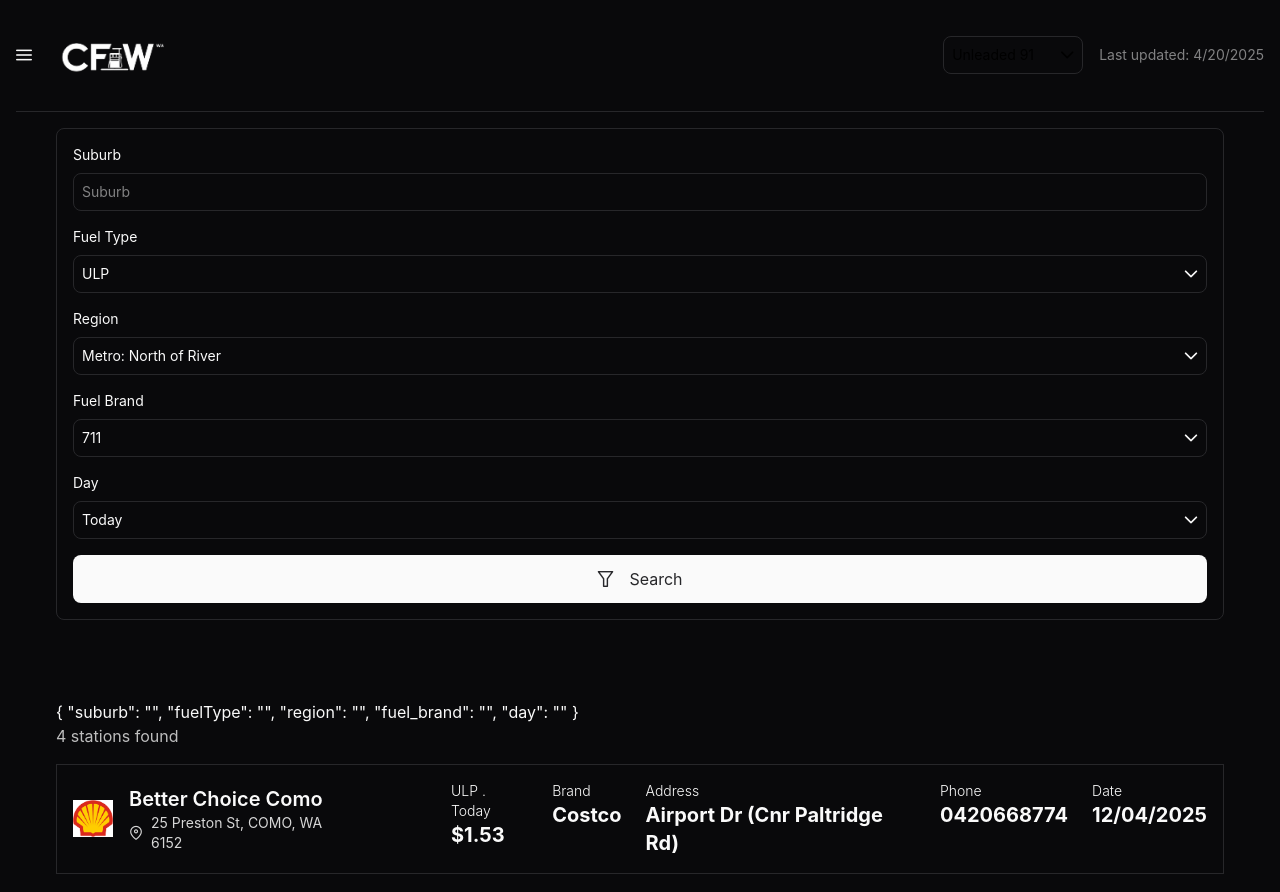
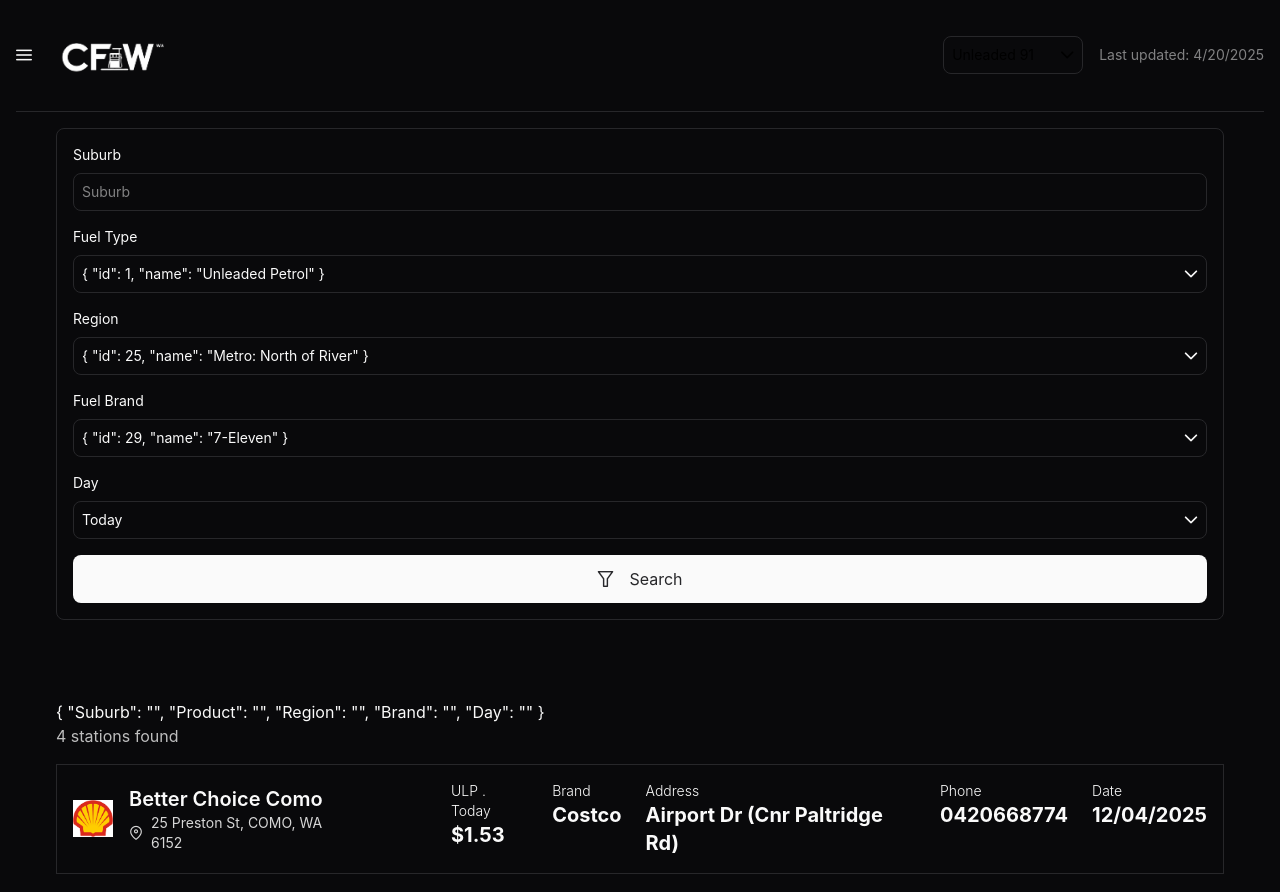
Before and after one commit to MingmaTenzing/cfw, a Vue app: page /dashboard/search in a window 1280 px wide. Shown: the top 892 px of the page. Built offline with nearby package versions, Linux system fonts and the light colour scheme.

Commit message:
several changes - make a separate copy of dropdown menu tailored for search filter

```diff
--- /dev/null
+++ b/src/components/Dashboard_Components/components/SearchOptionDropdown.vue
@@ -0,0 +1,64 @@
+<script lang="ts" setup>
+import { ref } from 'vue'
+import type { search_props } from '../../../../types'
+
+const props = defineProps<{
+  dropdownOptions: search_props[]
+  default_option: search_props
+}>()
+const toggle = ref(false)
+const selectedOption = ref(props.dropdownOptions[0])
+
+const emit = defineEmits<{
+  (event: 'selected_value', value: search_props): void
+}>()
+
+function option_selected(item: search_props) {
+  toggle.value = !toggle.value
+  selectedOption.value = item
+
+  emit('selected_value', selectedOption.value)
+}
+</script>
+
+<template>
+  <div
+    v-if="toggle"
+    class="h-[140px] overflow-y-scroll scrollbar-hide rounded-lg border text-sm p-2 relative w-full"
+  >
+    <div v-on:click="toggle = !toggle" class="flex items-center justify-between">
+      <p>{{ selectedOption }}</p>
+      <i class="pi pi-chevron-down"></i>
+    </div>
+    <Transition name="dropdown">
+      <div v-if="toggle" class="absolute z-10 left-0 border-b border-l border-r rounded-lg w-full">
+        <div v-for="(item, index) in dropdownOptions" :key="index">
+          <div
+            v-on:click="option_selected(item)"
+            class="p-2 hover:bg-accent bg-background cursor-pointer"
+          >
+            <p>{{ item.name }}</p>
+          </div>
+        </div>
+      </div>
+    </Transition>
+  </div>
+  <div v-else class="rounded-lg border text-sm p-2 relative w-full">
+    <div v-on:click="toggle = !toggle" class="flex items-center justify-between">
+      <p>{{ selectedOption }}</p>
+      <i class="pi pi-chevron-down"></i>
+    </div>
+    <Transition name="dropdown">
+      <div v-if="toggle" class="absolute z-10 left-0 border-b border-l border-r rounded-lg w-full">
+        <div v-for="(item, index) in dropdownOptions" :key="index">
+          <div
+            v-on:click="option_selected(item)"
+            class="p-2 hover:bg-accent bg-background cursor-pointer"
+          >
+            <p>{{ item.name }}</p>
+          </div>
+        </div>
+      </div>
+    </Transition>
+  </div>
+</template>
--- a/src/components/Dashboard_Components/main/Search.vue
+++ b/src/components/Dashboard_Components/main/Search.vue
@@ -1,98 +1,42 @@
 <script lang="ts" setup>
 import DropDown from '@/components/main_components/Drop-down.vue'
-import { fuel_brands } from '../../../../utils/fuel_brands'
 import { reactive } from 'vue'
+import axios from 'axios'
+import { fuelBrands, locations, fuelProducts } from '../../../../utils/search_options'
+import SearchOptionDropdown from '../components/SearchOptionDropdown.vue'
+import type { search_props } from '../../../../types'
 
-const regions = [
-  'Metro: North of River',
-  'Metro: South of River',
-  'Metro: East/Hills',
-  'Albany',
-  'Augusta / Margaret River',
-  'Bridgetown / Greenbushes',
-  'Boulder',
-  'Broome',
-  'Bunbury',
-  'Busselton (Townsite)',
-  'Busselton (Shire)',
-  'Capel',
-  'Carnarvon',
-  'Cataby',
-  'Collie',
-  'Coolgardie',
-  'Cunderdin',
-  'Donnybrook / Balingup',
-  'Dalwallinu',
-  'Dampier',
-  'Dardanup',
-  'Denmark',
-  'Derby',
-  'Dongara',
-  'Esperance',
-  'Exmouth',
-  'Fitzroy Crossing',
-  'Geraldton',
-  'Greenough',
-  'Harvey',
-  'Jurien',
-  'Kalgoorlie',
-  'Kambalda',
-  'Karratha',
-  'Kellerberrin',
-  'Kojonup',
-  'Kununurra',
-  'Mandurah',
-  'Manjimup',
-  'Meckering',
-  'Meekatharra',
-  'Moora',
-  'Mount Barker',
-  'Munglinup',
-  'Murray',
-  'Narrogin',
-  'Newman',
-  'Norseman',
-  'North Bannister',
-  'Northam',
-  'Northam (Shire)',
-  'Port Hedland',
-  'Ravensthorpe',
-  'Regans Ford',
-  'South Hedland',
-  'Tammin',
-  'Waroona',
-  'Williams',
-  'Wubin',
-  'Wundowie',
-  'York',
-]
+// const brands = fuelBrands.map((data) => data.name)
+// const regions = locations.map((data) => data.name)
 
-const brands = fuel_brands.map((data) => data.name)
-
+// const product = fuelProducts.map((data) = >)
 const search_options = reactive({
-  suburb: '',
-  fuelType: '',
-  region: '',
-  fuel_brand: '',
-  day: '',
+  Suburb: '',
+  Product: '',
+  Region: '',
+  Brand: '',
+  Day: '',
 })
 
-function apply_search_filters() {}
-
-function emitted_fuel_type(value: string) {
-  search_options.fuelType = value
+async function apply_search_filters() {
+  const response = await axios.post('http://localhost:3000/xml', search_options)
+  console.log(response.data)
 }
 
-function emitted_region(value: string) {
-  search_options.region = value
+function emitted_fuel_type(value: search_props) {
+  search_options.Product = value.id.toString()
 }
 
-function emitted_fuel_brand(value: string) {
-  search_options.fuel_brand = value
+function emitted_region(value: search_props) {
+  search_options.Region = value.id.toString()
+}
+
+function emitted_fuel_brand(value: search_props) {
+  search_options.Brand = value.id.toString()
 }
 
 function emitted_day(value: string) {
-  search_options.day = value
+  search_options.Day = value
 }
 </script>
 <template>
@@ -101,12 +45,12 @@ function emitted_day(value: string) {
   >
     <!-- search input and filters -->
     <section class="border p-4 rounded-lg">
-      <form v-on:submit="apply_search_filters" class="space-y-4">
-        <!-- suburb -->
+      <form v-on:submit.prevent="apply_search_filters" class="space-y-4">
+        <!-- Suburb -->
         <div class="gap-2 flex flex-col w-full">
           <p class="text-sm">Suburb</p>
           <input
-            v-model="search_options.suburb"
+            v-model="search_options.Suburb"
             class="border-border outline-none border w-full py-2 px-2 text-sm rounded-lg"
             placeholder="Suburb"
           />
@@ -115,31 +59,31 @@ function emitted_day(value: string) {
         <!-- fueltype -->
         <div class="gap-2 flex flex-col w-full">
           <p class="text-sm">Fuel Type</p>
-          <DropDown
+          <SearchOptionDropdown
             @selected_value="emitted_fuel_type"
-            default_option="ULP"
-            :dropdown-options="['ULP', 'PUP', 'DSL', '98RON']"
-          ></DropDown>
+            :default_option="fuelProducts[0]"
+            :dropdown-options="fuelProducts"
+          ></SearchOptionDropdown>
         </div>
 
         <!-- region -->
         <div class="gap-2 flex flex-col">
           <p class="text-sm">Region</p>
-          <DropDown
-            :default_option="regions[0]"
+          <SearchOptionDropdown
             @selected_value="emitted_region"
-            :dropdown-options="regions"
-          ></DropDown>
+            :default_option="locations[0]"
+            :dropdown-options="locations"
+          ></SearchOptionDropdown>
         </div>
 
         <!-- fuelbrand -->
         <div class="gap-2 flex flex-col">
           <p class="text-sm">Fuel Brand</p>
-          <DropDown
-            :default_option="brands[0]"
+          <SearchOptionDropdown
             @selected_value="emitted_fuel_brand"
-            :dropdown-options="brands"
-          ></DropDown>
+            :default_option="fuelBrands[0]"
+            :dropdown-options="fuelBrands"
+          ></SearchOptionDropdown>
         </div>
 
         <!-- day -->
--- a/types.ts
+++ b/types.ts
@@ -1,3 +1,8 @@
+export interface search_props {
+  id: number
+  name: string
+}
+
 export interface fuel_brand {
   name: string
   description: string
--- /dev/null
+++ b/utils/search_options.ts
@@ -0,0 +1,106 @@
+export const fuelProducts = [
+  { id: 1, name: 'Unleaded Petrol' },
+  { id: 2, name: 'Premium Unleaded' },
+  { id: 4, name: 'Diesel' },
+  { id: 5, name: 'LPG' },
+  { id: 6, name: '98 RON' },
+  { id: 10, name: 'E85' },
+  { id: 11, name: 'Brand diesel' },
+]
+
+export const locations = [
+  { id: 25, name: 'Metro: North of River' },
+  { id: 26, name: 'Metro: South of River' },
+  { id: 27, name: 'Metro: East/Hills' },
+  { id: 15, name: 'Albany' },
+  { id: 28, name: 'Augusta / Margaret River' },
+  { id: 30, name: 'Bridgetown / Greenbushes' },
+  { id: 1, name: 'Boulder' },
+  { id: 2, name: 'Broome' },
+  { id: 16, name: 'Bunbury' },
+  { id: 3, name: 'Busselton (Townsite)' },
+  { id: 29, name: 'Busselton (Shire)' },
+  { id: 19, name: 'Capel' },
+  { id: 4, name: 'Carnarvon' },
+  { id: 33, name: 'Cataby' },
+  { id: 5, name: 'Collie' },
+  { id: 34, name: 'Coolgardie' },
+  { id: 35, name: 'Cunderdin' },
+  { id: 31, name: 'Donnybrook / Balingup' },
+  { id: 36, name: 'Dalwallinu' },
+  { id: 6, name: 'Dampier' },
+  { id: 20, name: 'Dardanup' },
+  { id: 37, name: 'Denmark' },
+  { id: 38, name: 'Derby' },
+  { id: 39, name: 'Dongara' },
+  { id: 7, name: 'Esperance' },
+  { id: 40, name: 'Exmouth' },
+  { id: 41, name: 'Fitzroy Crossing' },
+  { id: 17, name: 'Geraldton' },
+  { id: 21, name: 'Greenough' },
+  { id: 22, name: 'Harvey' },
+  { id: 42, name: 'Jurien' },
+  { id: 8, name: 'Kalgoorlie' },
+  { id: 43, name: 'Kambalda' },
+  { id: 9, name: 'Karratha' },
+  { id: 44, name: 'Kellerberrin' },
+  { id: 45, name: 'Kojonup' },
+  { id: 10, name: 'Kununurra' },
+  { id: 18, name: 'Mandurah' },
+  { id: 32, name: 'Manjimup' },
+  { id: 58, name: 'Meckering' },
+  { id: 46, name: 'Meekatharra' },
+  { id: 47, name: 'Moora' },
+  { id: 48, name: 'Mount Barker' },
+  { id: 61, name: 'Munglinup' },
+  { id: 23, name: 'Murray' },
+  { id: 11, name: 'Narrogin' },
+  { id: 49, name: 'Newman' },
+  { id: 50, name: 'Norseman' },
+  { id: 60, name: 'North Bannister' },
+  { id: 12, name: 'Northam' },
+  { id: 62, name: 'Northam (Shire)' },
+  { id: 13, name: 'Port Hedland' },
+  { id: 51, name: 'Ravensthorpe' },
+  { id: 57, name: 'Regans Ford' },
+  { id: 14, name: 'South Hedland' },
+  { id: 53, name: 'Tammin' },
+  { id: 24, name: 'Waroona' },
+  { id: 54, name: 'Williams' },
+  { id: 55, name: 'Wubin' },
+  { id: 59, name: 'Wundowie' },
+  { id: 56, name: 'York' },
+]
+
+export const fuelBrands = [
+  { id: 29, name: '7-Eleven' },
+  { id: 2, name: 'Ampol' },
+  { id: 41, name: 'Astron' },
+  { id: 34, name: 'Atlas' },
+  { id: 3, name: 'Better Choice' },
+  { id: 4, name: 'BOC' },
+  { id: 5, name: 'BP' },
+  { id: 39, name: 'Burk' },
+  { id: 6, name: 'Caltex' },
+  { id: 36, name: 'CGL fuel' },
+  { id: 20, name: 'Coles Express' },
+  { id: 32, name: 'Costco' },
+  { id: 24, name: 'Eagle' },
+  { id: 35, name: 'EG Ampol' },
+  { id: 25, name: 'FastFuel 24/7' },
+  { id: 7, name: 'Gull' },
+  { id: 15, name: 'Independent' },
+  { id: 10, name: 'Liberty' },
+  { id: 30, name: 'Metro Petroleum' },
+  { id: 11, name: 'Mobil' },
+  { id: 42, name: 'OTR' },
+  { id: 40, name: 'Petro Fuels' },
+  { id: 38, name: 'Phoenix' },
+  { id: 26, name: 'Puma' },
+  { id: 43, name: 'Reddy Express' },
+  { id: 14, name: 'Shell' },
+  { id: 23, name: 'United' },
+  { id: 27, name: 'Vibe' },
+  { id: 31, name: 'WA Fuels' },
+  { id: 37, name: 'X Convenience' },
+]
```
